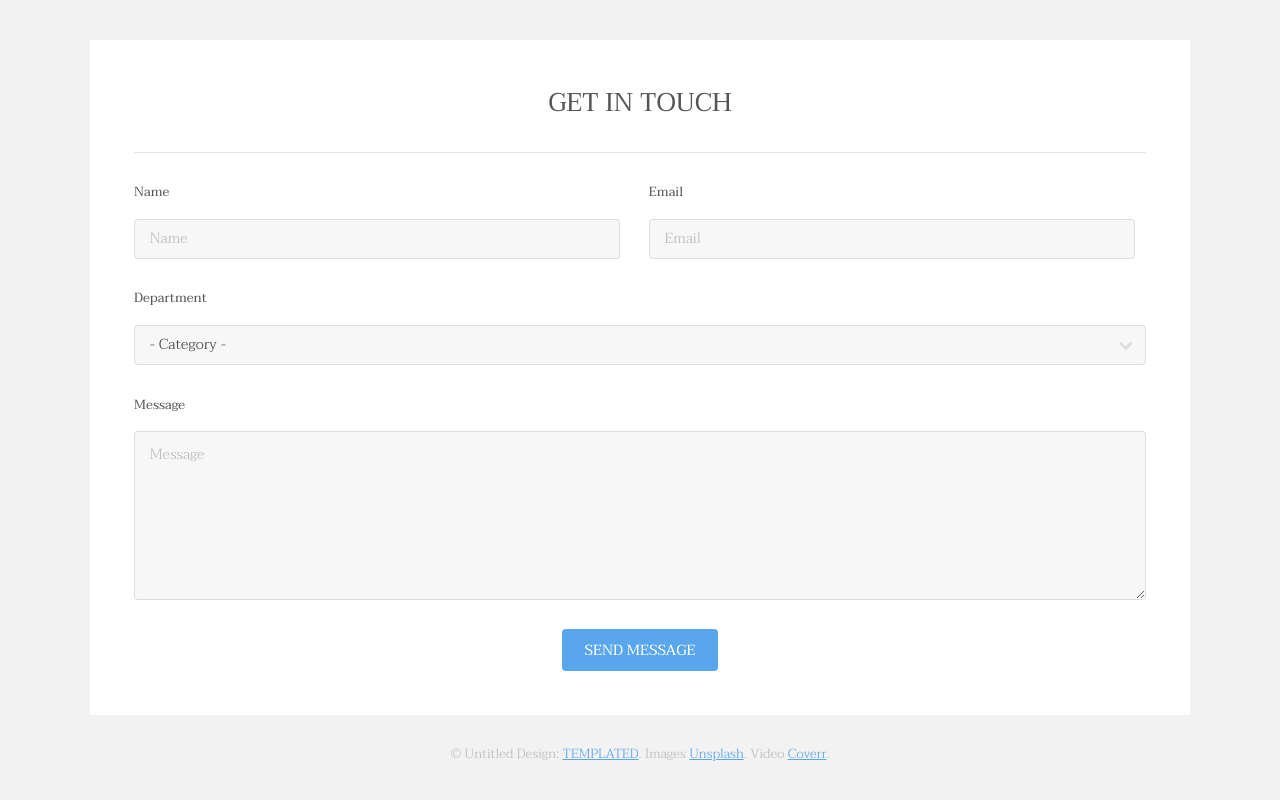
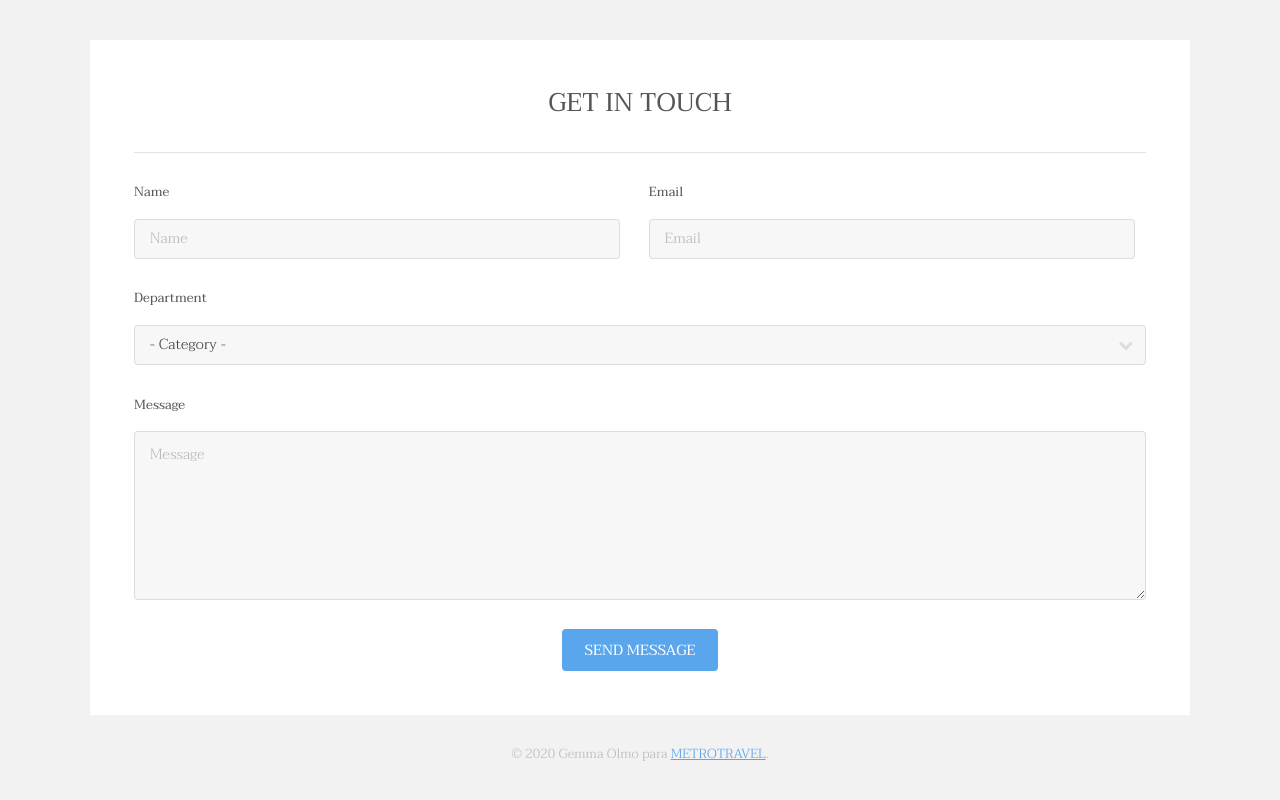
Before and after one commit to gemmaolmo/REP_04_METROPOLITA, a plain HTML site: page index.html in a window 1280 px wide. Shown: the part 3231-4031 px from the top of the page. Drawn offline with Linux system fonts and the light colour scheme.

Commit message:
cambios en el pie de página por GEMMA

```diff
--- a/index.html
+++ b/index.html
@@ -194,7 +194,7 @@
 						</div>
 					</section>
 					<div class="copyright">
-						&copy; Untitled Design: <a href="https://templated.co/">TEMPLATED</a>. Images <a href="https://unsplash.com/">Unsplash</a>. Video <a href="http://coverr.co/">Coverr</a>.
+						© 2020 Gemma Olmo para <a href="https://metro.travel/">METROTRAVEL</a>.
 					</div>
 				</div>
 			</footer>
```
